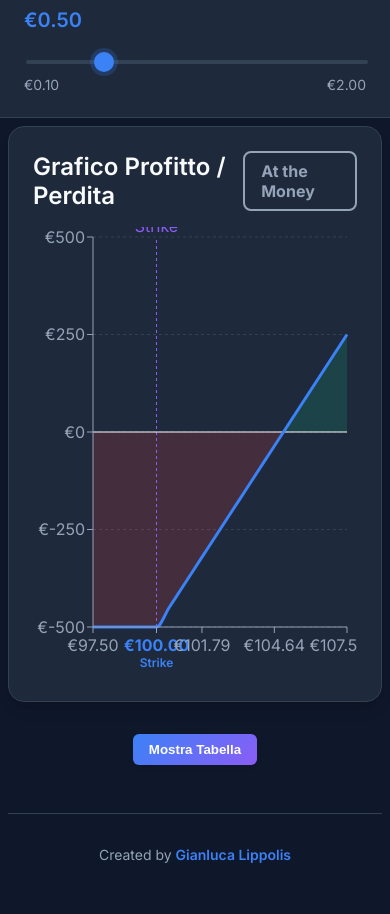
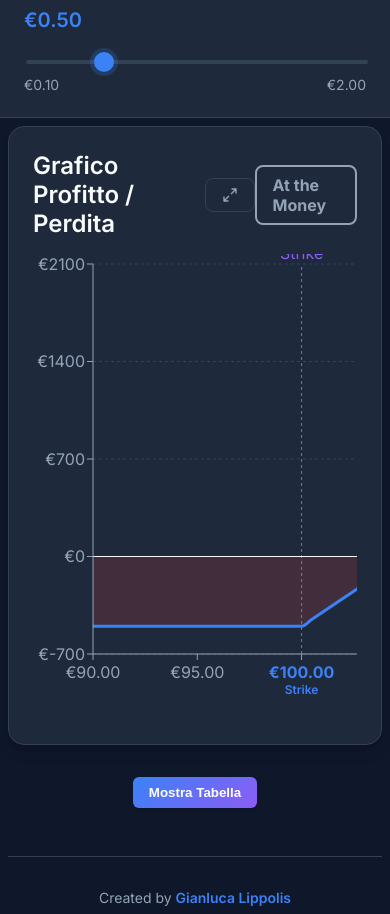
Before and after one commit to gianlucalippolis/options-pl-calculator, a React (Create React App) app: page / in a window 390 px wide. Shown: the part 960-1874 px from the top of the page. Before the commit the page ends 1831 px from the top, so only its background shows below. Built offline with nearby package versions, Linux system fonts and the light colour scheme.

Commit message:
changed fields order and added horizontal scroll to mobile chart

```diff
--- a/src/components/OptionsCalculator.js
+++ b/src/components/OptionsCalculator.js
@@ -37,8 +37,8 @@ const OptionsCalculator = () => {
 
     // Generate prices centered on strike price, ensuring strike is always included
     // Reduce negative prices since max loss is the premium paid
-    const stepsAbove = 15; // More steps above for profit scenarios
-    const stepsBelow = 5;  // Fewer steps below since loss is capped at premium
+    const stepsAbove = 50; // More steps above for profit scenarios
+    const stepsBelow = 20;  // Fewer steps below since loss is capped at premium
 
     // Generate prices below strike
     for (let i = stepsBelow; i > 0; i--) {
--- a/src/components/OptionsForm.js
+++ b/src/components/OptionsForm.js
@@ -28,12 +28,34 @@ const OptionsForm = ({ data, onChange }) => {
 
       <div className="grid grid-cols-2 gap-4">
         <div>
+          <label htmlFor="currency">{t('currency')}</label>
+          <select
+            id="currency"
+            value={data.currency}
+            onChange={(e) => handleChange('currency', e.target.value)}
+          >
+            <option value="EUR">{t('currencyEUR')}</option>
+            <option value="USD">{t('currencyUSD')}</option>
+            <option value="GBP">{t('currencyGBP')}</option>
+          </select>
+        </div>
+        <div>
           <label htmlFor="currentPrice">{t('currentStockPrice')}</label>
           <input
             id="currentPrice"
             type="number"
             value={data.currentPrice}
             onChange={(e) => handleChange('currentPrice', parseFloat(e.target.value))}
+            step="0.01"
+          />
+        </div>
+        <div>
+          <label htmlFor="premium">{t('premium')}</label>
+          <input
+            id="premium"
+            type="number"
+            value={data.premium}
+            onChange={(e) => handleChange('premium', parseFloat(e.target.value))}
             step="0.01"
           />
         </div>
@@ -48,16 +70,6 @@ const OptionsForm = ({ data, onChange }) => {
           />
         </div>
         <div>
-          <label htmlFor="premium">{t('premium')}</label>
-          <input
-            id="premium"
-            type="number"
-            value={data.premium}
-            onChange={(e) => handleChange('premium', parseFloat(e.target.value))}
-            step="0.01"
-          />
-        </div>
-        <div>
           <label htmlFor="multiplier">{t('multiplier')}</label>
           <input
             id="multiplier"
@@ -66,18 +78,6 @@ const OptionsForm = ({ data, onChange }) => {
             onChange={(e) => handleChange('multiplier', parseFloat(e.target.value))}
             step="1"
           />
-        </div>
-        <div>
-          <label htmlFor="currency">{t('currency')}</label>
-          <select
-            id="currency"
-            value={data.currency}
-            onChange={(e) => handleChange('currency', e.target.value)}
-          >
-            <option value="EUR">{t('currencyEUR')}</option>
-            <option value="USD">{t('currencyUSD')}</option>
-            <option value="GBP">{t('currencyGBP')}</option>
-          </select>
         </div>
         <div>
           <label htmlFor="targetPrice">{t('targetPrice')}</label>
--- a/src/components/ResultsChart.js
+++ b/src/components/ResultsChart.js
@@ -1,4 +1,4 @@
-import React from 'react';
+import React, { useState } from 'react';
 import {
   LineChart,
   Line,
@@ -15,6 +15,8 @@ import { useLanguage } from '../context/LanguageContext';
 
 const ResultsChart = ({ results, strikePrice, currency, optionType, currentPrice, targetPrice, quantity = 1, expirationDate }) => {
   const { t } = useLanguage();
+  const [isFullScreen, setIsFullScreen] = useState(false);
+
   const getSymbol = (curr) => {
     switch(curr) {
       case 'USD': return '$';
@@ -183,9 +185,28 @@ const ResultsChart = ({ results, strikePrice, currency, optionType, currentPrice
 
   return (
     <div>
-      <div className="card" style={{ minHeight: '500px', padding: '1.5rem' }}>
+      <div className={isFullScreen ? "fullscreen-overlay" : ""}>
+        <div className="card" style={isFullScreen ? { padding: '1.5rem', height: '100%', display: 'flex', flexDirection: 'column' } : { minHeight: '500px', padding: '1.5rem' }}>
           <div style={{ display: 'flex', justifyContent: 'space-between', alignItems: 'center', marginTop: 0, marginBottom: '1rem' }}>
+            <div style={{ display: 'flex', alignItems: 'center', gap: '1rem' }}>
               <h2 style={{ margin: 0 }}>{t('chartTitle')}</h2>
+              <button
+                className="fullscreen-btn"
+                onClick={() => setIsFullScreen(!isFullScreen)}
+                title={isFullScreen ? t('exitFullScreen') : t('fullScreen')}
+              >
+                {isFullScreen ? (
+                  <svg xmlns="http://www.w3.org/2000/svg" width="16" height="16" viewBox="0 0 24 24" fill="none" stroke="currentColor" strokeWidth="2" strokeLinecap="round" strokeLinejoin="round">
+                    <path d="M8 3v3a2 2 0 0 1-2 2H3m18 0h-3a2 2 0 0 1-2-2V3m0 18v-3a2 2 0 0 1 2-2h3M3 16h3a2 2 0 0 1 2 2v3"/>
+                  </svg>
+                ) : (
+                  <svg xmlns="http://www.w3.org/2000/svg" width="16" height="16" viewBox="0 0 24 24" fill="none" stroke="currentColor" strokeWidth="2" strokeLinecap="round" strokeLinejoin="round">
+                    <path d="M15 3h6v6M9 21H3v-6M21 3l-7 7M3 21l7-7"/>
+                  </svg>
+                )}
+                <span style={{ display: 'none' }}>{isFullScreen ? t('exitFullScreen') : t('fullScreen')}</span>
+              </button>
+            </div>
             <div style={{
               padding: '0.5rem 1rem',
               borderRadius: '8px',
@@ -197,10 +218,17 @@ const ResultsChart = ({ results, strikePrice, currency, optionType, currentPrice
               {t(moneyStatus.status)}
             </div>
           </div>
-        <ResponsiveContainer width="100%" height={450}>
+          <div className="chart-scroll-container">
+            <div style={{ minWidth: '800px', height: '100%' }}>
+              <ResponsiveContainer width="100%" height={isFullScreen ? "100%" : 450}>
                 <ComposedChart
                   data={results}
-            margin={{
+                  margin={isFullScreen ? {
+                    top: 20,
+                    right: 20,
+                    left: 0,
+                    bottom: 20,
+                  } : {
                     top: 10,
                     right: 10,
                     left: 0,
@@ -252,6 +280,8 @@ const ResultsChart = ({ results, strikePrice, currency, optionType, currentPrice
                   />
                 </ComposedChart>
               </ResponsiveContainer>
+            </div>
+          </div>
 
           {daysRemaining !== null && (
             <div style={{
@@ -268,6 +298,7 @@ const ResultsChart = ({ results, strikePrice, currency, optionType, currentPrice
               </span>
             </div>
           )}
+        </div>
       </div>
 
       {/* Target Analysis Card */}
--- a/src/i18n/translations.js
+++ b/src/i18n/translations.js
@@ -52,6 +52,8 @@ export const translations = {
     totalProfit: "Profitto Totale",
     totalLoss: "Perdita Totale",
     daysRemaining: "Giorni alla scadenza",
+    fullScreen: 'Schermo Intero',
+    exitFullScreen: 'Esci da Schermo Intero',
   },
   en: {
     // Main title
@@ -106,5 +108,7 @@ export const translations = {
     totalProfit: "Total Profit",
     totalLoss: "Total Loss",
     daysRemaining: "Days Remaining",
+    fullScreen: 'Full Screen',
+    exitFullScreen: 'Exit Full Screen',
   },
 };
--- a/src/index.css
+++ b/src/index.css
@@ -356,3 +356,64 @@ input[type="range"]:focus {
     overflow-x: hidden;
   }
 }
+
+/* Full Screen Chart */
+.fullscreen-overlay {
+  position: fixed;
+  top: 0;
+  left: 0;
+  width: 100vw;
+  height: 100vh;
+  background-color: var(--bg-primary);
+  z-index: 1000;
+  padding: 0;
+  display: flex;
+  flex-direction: column;
+  overflow: hidden;
+}
+
+.fullscreen-overlay .card {
+  flex: 1;
+  display: flex;
+  flex-direction: column;
+  margin: 0;
+  height: 100%;
+  border: none;
+  border-radius: 0;
+  box-shadow: none;
+  background-color: var(--bg-primary);
+  padding: 1rem !important; /* Minimal padding for controls */
+}
+
+
+.fullscreen-btn {
+  background: transparent;
+  border: 1px solid var(--border-color);
+  color: var(--text-secondary);
+  padding: 0.5rem 1rem;
+  border-radius: var(--radius-md);
+  cursor: pointer;
+  font-weight: 500;
+  transition: all 0.2s;
+  display: flex;
+  align-items: center;
+  gap: 0.5rem;
+}
+
+.fullscreen-btn:hover {
+  background-color: var(--bg-tertiary);
+  color: var(--text-primary);
+}
+
+.chart-scroll-container {
+  width: 100%;
+  overflow-x: auto;
+  -webkit-overflow-scrolling: touch;
+  padding-bottom: 1rem;
+}
+
+.fullscreen-overlay .chart-scroll-container {
+  flex: 1;
+  height: 100%;
+  padding-bottom: 0;
+}
```
Lines whose indentation alone changed are shown as unchanged.
